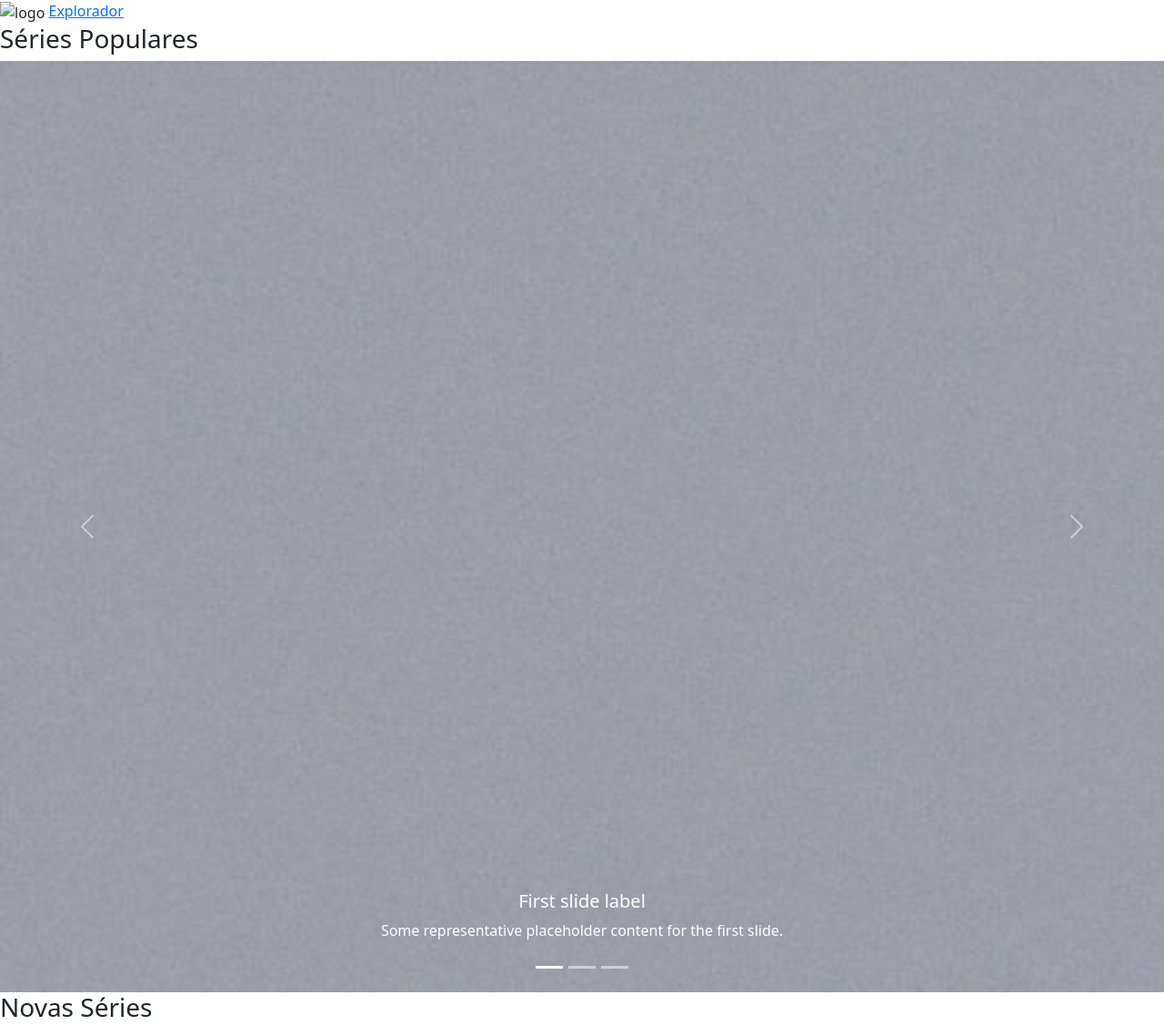
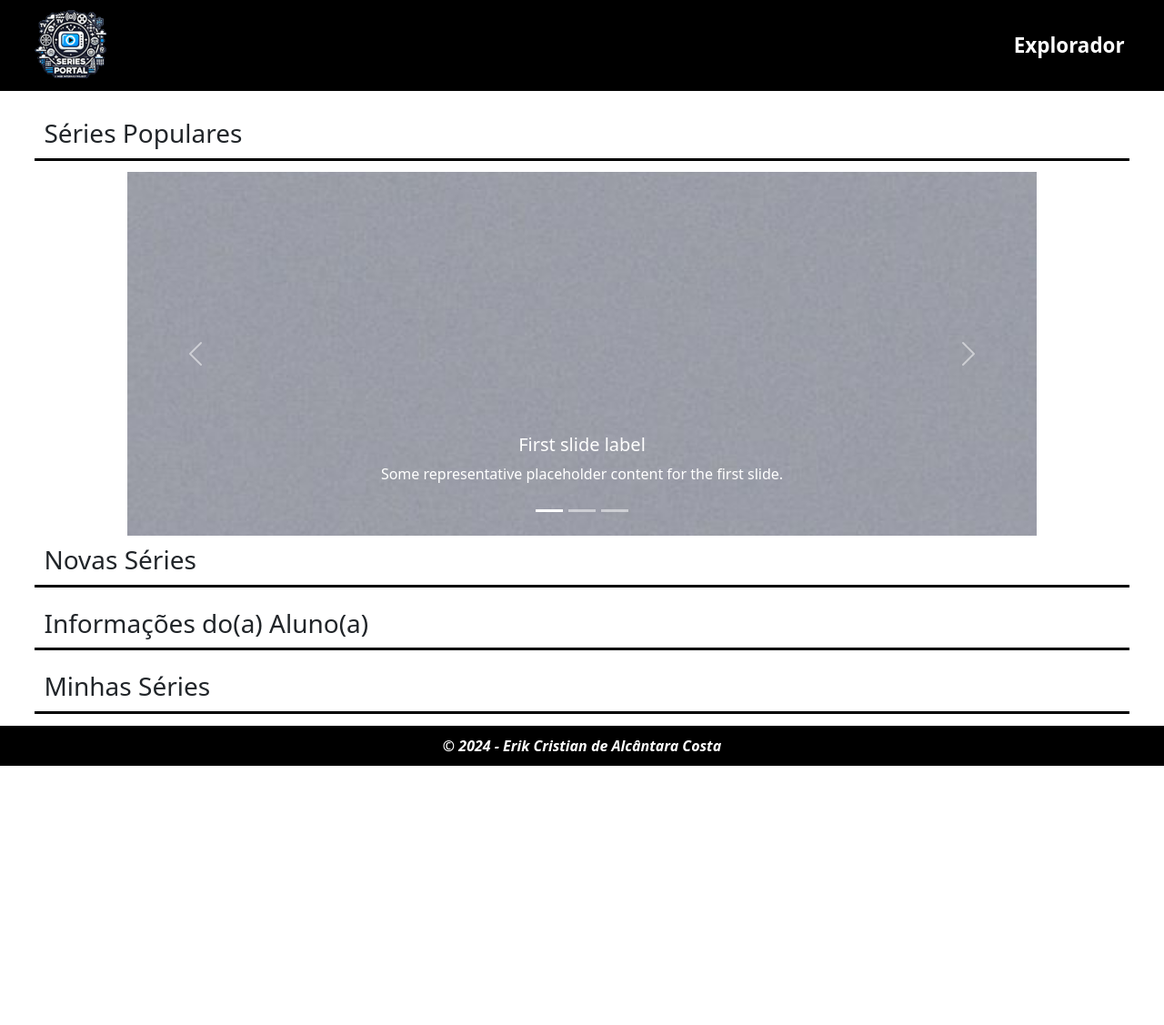
Before and after one commit to heawsz/DIW-Trabalho-Pratico-1, a plain HTML site: page index.html in a window 1280 px wide. Shown: the top 1127 px of the page at 91% size. After the commit the page ends 842 px from the top, so only its background shows below. Drawn offline with nearby package versions, Linux system fonts and the light colour scheme.

Commit message:
Atualização HomePage

```diff
--- a/index.html
+++ b/index.html
@@ -15,13 +15,14 @@
 
 <body>
     <header>
-        <img src="/imagens/" alt="logo">
+        <img src="/imagens/logo.png" alt="logo" class="logo">
         <a href="explorer.html">Explorador</a>
     </header>
-    <main class="myc">
+
+    <main>
         <section>
-            <h3>Séries Populares</h3>
-            <div id="carouselExampleCaptions" class="carousel slide ">
+            <h3 class="titulo">Séries Populares</h3>
+                <div id="carouselExampleCaptions" class="carousel slide">
                     <div class="carousel-indicators">
                         <button type="button" data-bs-target="#carouselExampleCaptions" data-bs-slide-to="0" class="active"
                             aria-current="true" aria-label="Slide 1"></button>
@@ -64,16 +65,15 @@
                         <span class="visually-hidden">Next</span>
                     </button>
                 </div>
-        </section>
+        <section>
 
-        <section>
-            <h3>Novas Séries</h3>
+            <h3 class="titulo">Novas Séries</h3>
         </section>
         <section>
-            <h3>Informações do(a) Aluno(a)</h3>
+            <h3 class="titulo">Informações do(a) Aluno(a)</h3>
         </section>
         <section>
-            <h3>Minhas Séries</h3>
+            <h3 class="titulo">Minhas Séries</h3>
         </section>
     </main>
     <footer>
--- a/style.css
+++ b/style.css
@@ -0,0 +1,47 @@
+header {
+    display: flex;
+    background: black;
+    align-items: center;
+    justify-content: space-between;
+    margin-bottom: 20px;
+}
+
+header a {
+    text-decoration: none;
+    color: white;
+    font-size: 1.4rem;
+    font-weight: bold;
+    padding: 5px;
+    margin-right: 3%;
+}
+
+header .logo {
+    height: 100px;
+    width: 100px;
+    margin-left: 2%;
+}
+
+section .titulo {
+    margin: 0% 3% 1% 3%;
+    border-bottom: 3px solid black;
+    padding: 10px;
+}
+
+section #carouselExampleCaptions {
+    width: 1000px;
+    margin: 0 auto;
+}
+
+section #carouselExampleCaptions .carousel-inner img {
+    height: 400px;
+    object-fit: cover;
+}
+
+footer {
+    text-align: center;
+    font-weight: bold;
+    font-style: italic;
+    background: black;
+    color: white;
+    padding: 10px;
+}
```
Also changed, not shown: imagens/logo.png (added). Lines whose indentation alone changed are shown as unchanged.
